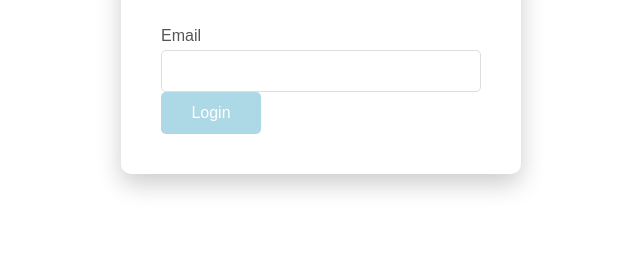
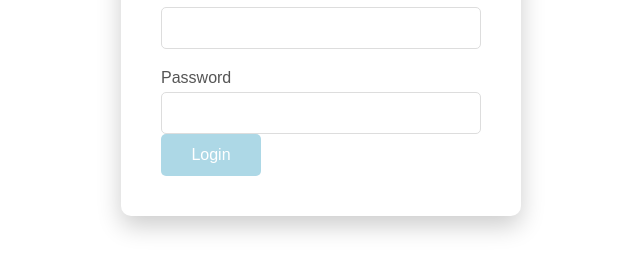
Before and after one commit to susmithapendli/fleet-management-app, a plain HTML site: page index.html in a window 1280 px wide. Shown: the part 372-644 px from the top of the page, without its empty margins (319-959 px from the left). Drawn offline with Linux system fonts and the light colour scheme; files whose address does not match are found by name.

Commit message:
initial setup

```diff
--- a/index.html
+++ b/index.html
@@ -14,6 +14,10 @@
                 <label for="email">Email</label>
                 <input type="email" id="email" required>
             </div>
+            <div class="form-group">
+                <label for="password">Password</label>
+                <input type ="password" id="password" required>
+            </div>
             <button type="submit" class="login-btn">Login</button>
         </form>
     </div>
```
